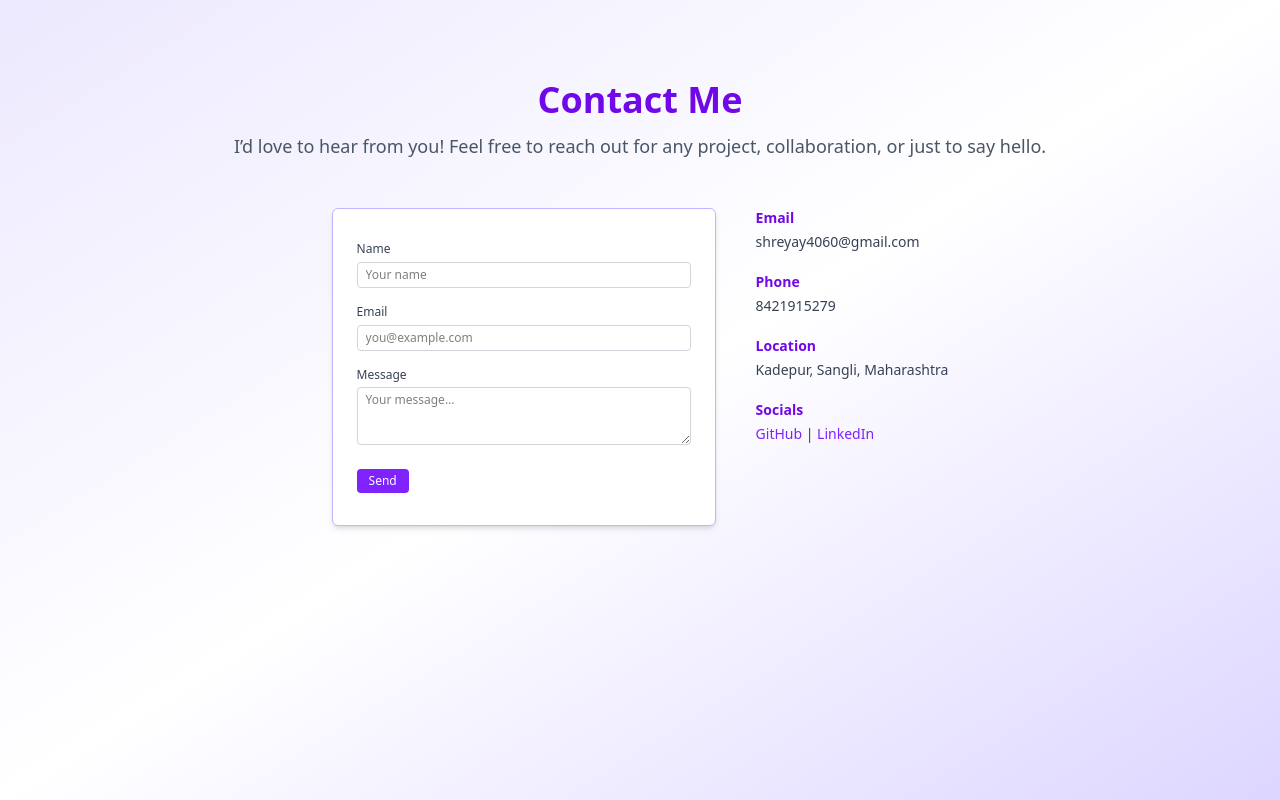
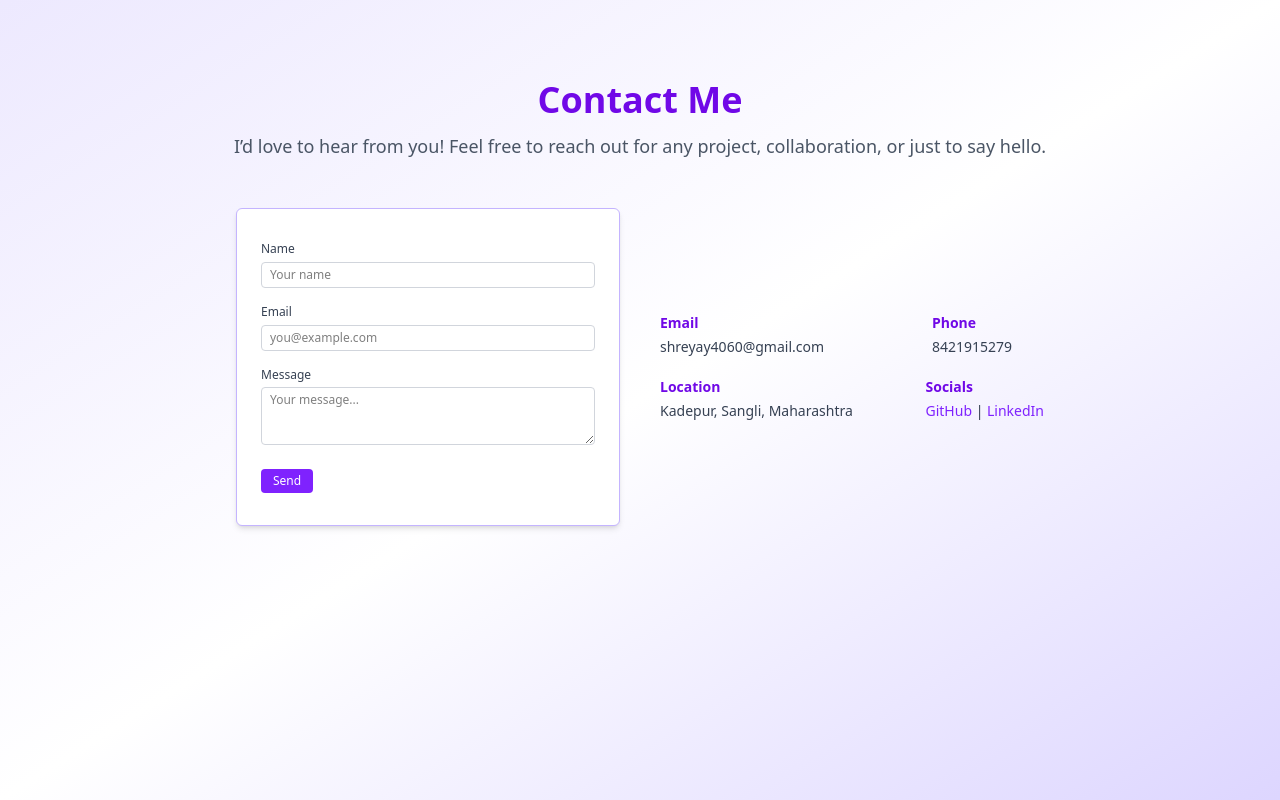
Before and after one commit to shreyay4060/Personal-Portfolio, a React (Vite) app: page / in a window 1280 px wide. Shown: the part 3540-4340 px from the top of the page. Built offline with nearby package versions, Linux system fonts and the light colour scheme.

Commit message:
update UI

```diff
--- a/src/pages/contact/Contact.jsx
+++ b/src/pages/contact/Contact.jsx
@@ -63,7 +63,7 @@ export default function Contact() {
         </p>
 
         {/* Form and Info */}
-        <div className="flex flex-col lg:flex-row items-start justify-center gap-10">
+        <div className="flex flex-col lg:flex-row items-center  justify-center gap-10">
           {/* Contact Form */}
           <form
             onSubmit={submitContact}
@@ -115,19 +115,16 @@ export default function Contact() {
           </form>
 
           {/* Contact Info */}
-          <div className="text-sm text-gray-700 space-y-5 max-w-sm">
-            <div>
+          <div className="text-sm  text-gray-700 items-start w-full space-y-5 max-w-sm">
+            <div className="flex justify-between">
+              <p>
               <h3 className="font-semibold text-violet-700 text-sm mb-1">Email</h3>
-              <p>
                 <a href="mailto:shreyay4060@gmail.com" className="hover:underline">
                   shreyay4060@gmail.com
                 </a>
               </p>
-            </div>
-
-            <div>
+              <p className="mr-8">
               <h3 className="font-semibold text-violet-700 text-sm mb-1">Phone</h3>
-              <p>
                 <a href="tel:8421915279" className="hover:underline">
                   8421915279
                 </a>
@@ -135,13 +132,19 @@ export default function Contact() {
             </div>
 
             <div>
-              <h3 className="font-semibold text-violet-700 text-sm mb-1">Location</h3>
-              <p>Kadepur, Sangli, Maharashtra</p>
+
             </div>
 
-            <div>
+            <div className="flex justify-between">
+              <p>
+              <h3 className="font-semibold text-violet-700 text-sm mb-1">Location</h3>
+                Kadepur, Sangli, Maharashtra
+                </p>
+
+
+
+              <p>
               <h3 className="font-semibold text-violet-700 text-sm mb-1">Socials</h3>
-              <p>
                 <a
                   href="https://github.com/shreyay4060"
                   target="_blank"
```
